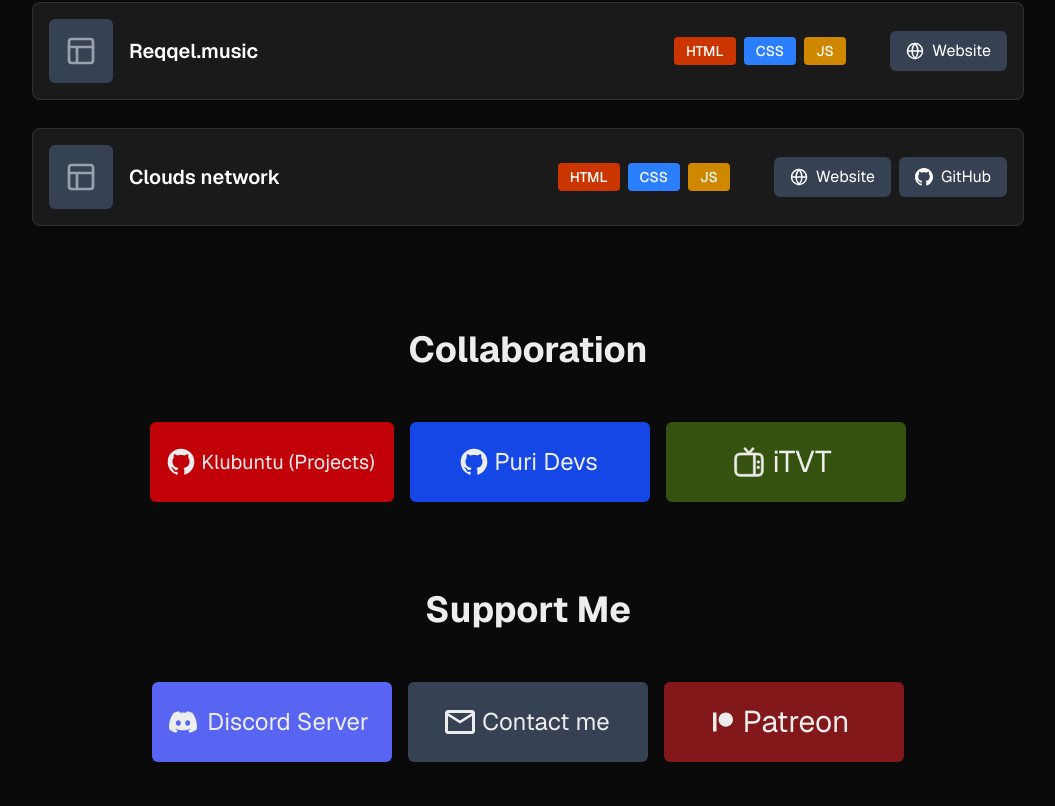
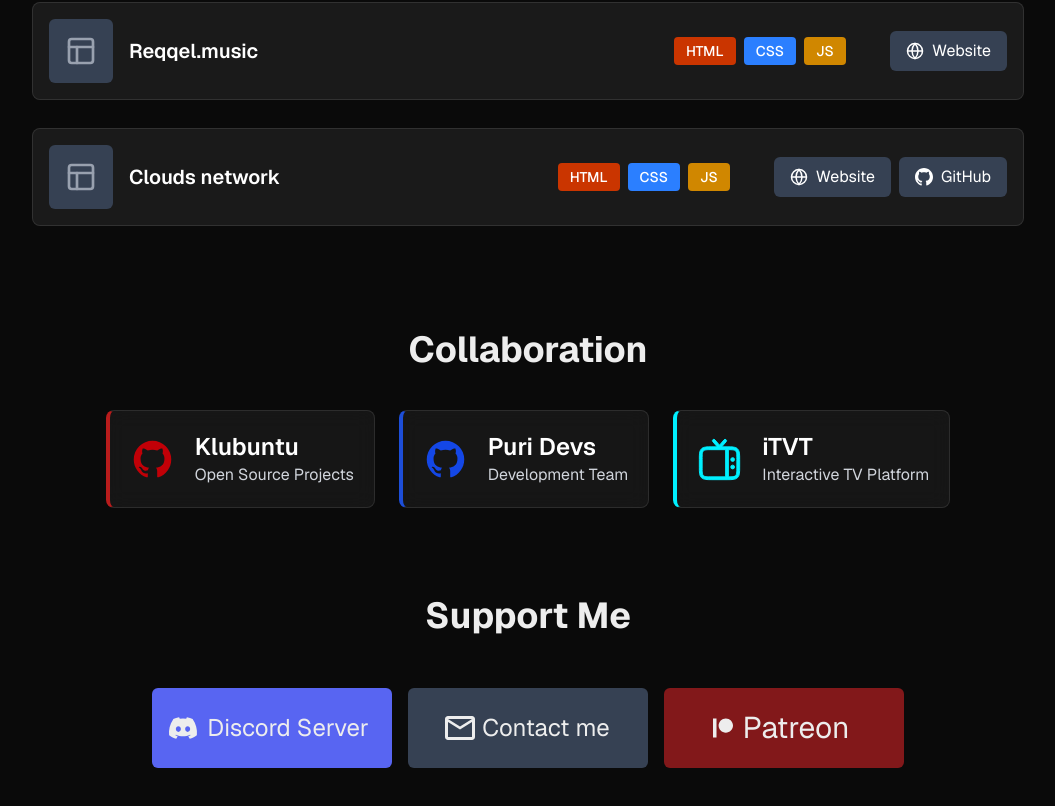
Before and after one commit to kbaraniak/kbdev, a Next.js app: page / in a window 1280 px wide. Shown: the part 1683-2489 px from the top of the page, without its empty margins (112-1167 px from the left). Built offline with nearby package versions, Linux system fonts and the light colour scheme.

Commit message:
New layout collaboration section

```diff
--- a/components/Hero/Collaboration.jsx
+++ b/components/Hero/Collaboration.jsx
@@ -8,35 +8,44 @@
                     Collaboration
                 </h2>
             </ScrollReveal>
-            <div className="flex min-w-[350px] max-md:flex-col items-center justify-center">
+            <div className="flex min-w-[350px] max-md:flex-col items-center justify-center gap-4 md:gap-6 px-4">
                 <ScrollReveal delay={100} className="w-full md:w-auto">
-                    <a href="https://github.com/klubuntu">
-                        <div className="mt-3 mx-2 w-full md:w-61 h-20 bg-red-700 rounded-md text-center flex items-center justify-center hover:opacity-70 transition-opacity hover-lift hover-glow smooth-transition">
-                            <svg xmlns="http://www.w3.org/2000/svg" width={32} height={32} viewBox="0 0 24 24">
+                    <a href="https://github.com/klubuntu" className="block">
+                        <div className="rounded-lg p-5 flex items-center gap-5 hover:scale-105 hover:shadow-xl transition-all duration-300 smooth-transition border-l-4 border-red-700" style={{background: 'rgba(255, 255, 255, 0.05)', border: '1px solid rgba(255, 255, 255, 0.1)', borderLeft: '4px solid rgb(185, 28, 28)', backdropFilter: 'blur(10px)'}}>
+                            <svg xmlns="http://www.w3.org/2000/svg" width={45} height={45} viewBox="0 0 24 24" className="text-red-700 flex-shrink-0">
                                 <path fill="currentColor" d="M12 2A10 10 0 0 0 2 12c0 4.42 2.87 8.17 6.84 9.5c.5.08.66-.23.66-.5v-1.69c-2.77.6-3.36-1.34-3.36-1.34c-.46-1.16-1.11-1.47-1.11-1.47c-.91-.62.07-.6.07-.6c1 .07 1.53 1.03 1.53 1.03c.87 1.52 2.34 1.07 2.91.83c.09-.65.35-1.09.63-1.34c-2.22-.25-4.55-1.11-4.55-4.92c0-1.11.38-2 1.03-2.71c-.1-.25-.45-1.29.1-2.64c0 0 .84-.27 2.75 1.02c.79-.22 1.65-.33 2.5-.33s1.71.11 2.5.33c1.91-1.29 2.75-1.02 2.75-1.02c.55 1.35.2 2.39.1 2.64c.65.71 1.03 1.6 1.03 2.71c0 3.82-2.34 4.66-4.57 4.91c.36.31.69.92.69 1.85V21c0 .27.16.59.67.5C19.14 20.16 22 16.42 22 12A10 10 0 0 0 12 2"></path>
                             </svg>
-                            <p className="mx-1 text-xl">Klubuntu (Projects)</p>
+                            <div className="flex-1">
+                                <p className="text-2xl font-semibold text-white">Klubuntu</p>
+                                <p className="text-base text-gray-300">Open Source Projects</p>
+                            </div>
                         </div>
                     </a>
                 </ScrollReveal>
                 <ScrollReveal delay={200} className="w-full md:w-auto">
-                    <a href="https://github.com/Puri-Devs">
-                        <div className="mt-3 mx-2 w-full md:w-60 h-20 bg-blue-700 rounded-md text-center flex items-center justify-center hover:opacity-70 transition-opacity hover-lift hover-glow smooth-transition">
-                            <svg xmlns="http://www.w3.org/2000/svg" width={32} height={32} viewBox="0 0 24 24">
+                    <a href="https://github.com/Puri-Devs" className="block">
+                        <div className="rounded-lg p-5 flex items-center gap-5 hover:scale-105 hover:shadow-xl transition-all duration-300 smooth-transition border-l-4 border-blue-700" style={{background: 'rgba(255, 255, 255, 0.05)', border: '1px solid rgba(255, 255, 255, 0.1)', borderLeft: '4px solid rgb(29, 78, 216)', backdropFilter: 'blur(10px)'}}>
+                            <svg xmlns="http://www.w3.org/2000/svg" width={45} height={45} viewBox="0 0 24 24" className="text-blue-700 flex-shrink-0">
                                 <path fill="currentColor" d="M12 2A10 10 0 0 0 2 12c0 4.42 2.87 8.17 6.84 9.5c.5.08.66-.23.66-.5v-1.69c-2.77.6-3.36-1.34-3.36-1.34c-.46-1.16-1.11-1.47-1.11-1.47c-.91-.62.07-.6.07-.6c1 .07 1.53 1.03 1.53 1.03c.87 1.52 2.34 1.07 2.91.83c.09-.65.35-1.09.63-1.34c-2.22-.25-4.55-1.11-4.55-4.92c0-1.11.38-2 1.03-2.71c-.1-.25-.45-1.29.1-2.64c0 0 .84-.27 2.75 1.02c.79-.22 1.65-.33 2.5-.33s1.71.11 2.5.33c1.91-1.29 2.75-1.02 2.75-1.02c.55 1.35.2 2.39.1 2.64c.65.71 1.03 1.6 1.03 2.71c0 3.82-2.34 4.66-4.57 4.91c.36.31.69.92.69 1.85V21c0 .27.16.59.67.5C19.14 20.16 22 16.42 22 12A10 10 0 0 0 12 2"></path>
                             </svg>
-                            <p className="mx-1 text-2xl">Puri Devs</p>
+                            <div className="flex-1">
+                                <p className="text-2xl font-semibold text-white">Puri Devs</p>
+                                <p className="text-base text-gray-300">Development Team</p>
+                            </div>
                         </div>
                     </a>
                 </ScrollReveal>
                 <ScrollReveal delay={300} className="w-full md:w-auto">
-                    <a href="https://itvt.xyz">
-                        <div className="mt-3 mx-2 w-full md:w-60 h-20 bg-lime-900 rounded-md text-center flex items-center justify-center hover:opacity-70 transition-opacity hover-lift hover-glow smooth-transition">
-                            <svg xmlns="http://www.w3.org/2000/svg" width={32} height={32} viewBox="0 0 24 24">
+                    <a href="https://itvt.xyz" className="block">
+                        <div className="rounded-lg p-5 flex items-center gap-5 hover:scale-105 hover:shadow-xl transition-all duration-300 smooth-transition" style={{background: 'rgba(255, 255, 255, 0.05)', border: '1px solid rgba(255, 255, 255, 0.1)', borderLeft: '4px solid #00f0ff', backdropFilter: 'blur(10px)'}}>
+                            <svg xmlns="http://www.w3.org/2000/svg" width={45} height={45} viewBox="0 0 24 24" className="flex-shrink-0" style={{ color: '#00f0ff' }}>
                                 <path fill="currentColor" fillRule="evenodd" d="M15.488 1.43a.75.75 0 0 1 .081 1.058L13.202 5.25h2.853c1.367 0 2.47 0 3.337.117c.9.12 1.658.38 2.26.981c.602.602.86 1.36.982 2.26c.116.867.116 1.97.116 3.337v4.11c0 1.367 0 2.47-.116 3.337c-.122.9-.38 1.658-.982 2.26s-1.36.86-2.26.982c-.867.116-1.97.116-3.337.116h-8.11c-1.367 0-2.47 0-3.337-.116c-.9-.122-1.658-.38-2.26-.982s-.86-1.36-.981-2.26c-.117-.867-.117-1.97-.117-3.337v-4.11c0-1.367 0-2.47.117-3.337c.12-.9.38-1.658.981-2.26c.602-.602 1.36-.86 2.26-.981c.867-.117 1.97-.117 3.337-.117h2.853L8.43 2.488a.75.75 0 1 1 1.138-.976L12 4.348l2.43-2.836a.75.75 0 0 1 1.058-.081m1.262 5.32v14.5c1.046-.004 1.826-.02 2.442-.103c.734-.099 1.122-.28 1.399-.556c.277-.277.457-.665.556-1.4c.101-.755.103-1.756.103-3.191v-4c0-1.435-.002-2.437-.103-3.192c-.099-.734-.28-1.122-.556-1.399c-.277-.277-.665-.457-1.4-.556c-.615-.083-1.395-.099-2.441-.102m-1.5 14.5V6.75H8c-1.435 0-2.437.002-3.192.103c-.734.099-1.122.28-1.399.556c-.277.277-.457.665-.556 1.4c-.101.754-.103 1.756-.103 3.191v4c0 1.435.002 2.436.103 3.192c.099.734.28 1.122.556 1.399c.277.277.665.457 1.4.556c.754.101 1.756.103 3.191.103z" clipRule="evenodd" strokeWidth={0.5} stroke="currentColor"></path>
                                 <path fill="currentColor" d="M20 16a1 1 0 1 0-2 0a1 1 0 0 0 2 0m0-4a1 1 0 1 0-2 0a1 1 0 0 0 2 0" strokeWidth={0.5} stroke="currentColor"></path>
                             </svg>
-                            <p className="mx-2 text-3xl">iTVT</p>
+                            <div className="flex-1">
+                                <p className="text-2xl font-semibold text-white">iTVT</p>
+                                <p className="text-base text-gray-300">Interactive TV Platform</p>
+                            </div>
                         </div>
                     </a>
                 </ScrollReveal>
```
Also changed, not shown: 1 other file (tests, documents, lock files or other folders).
